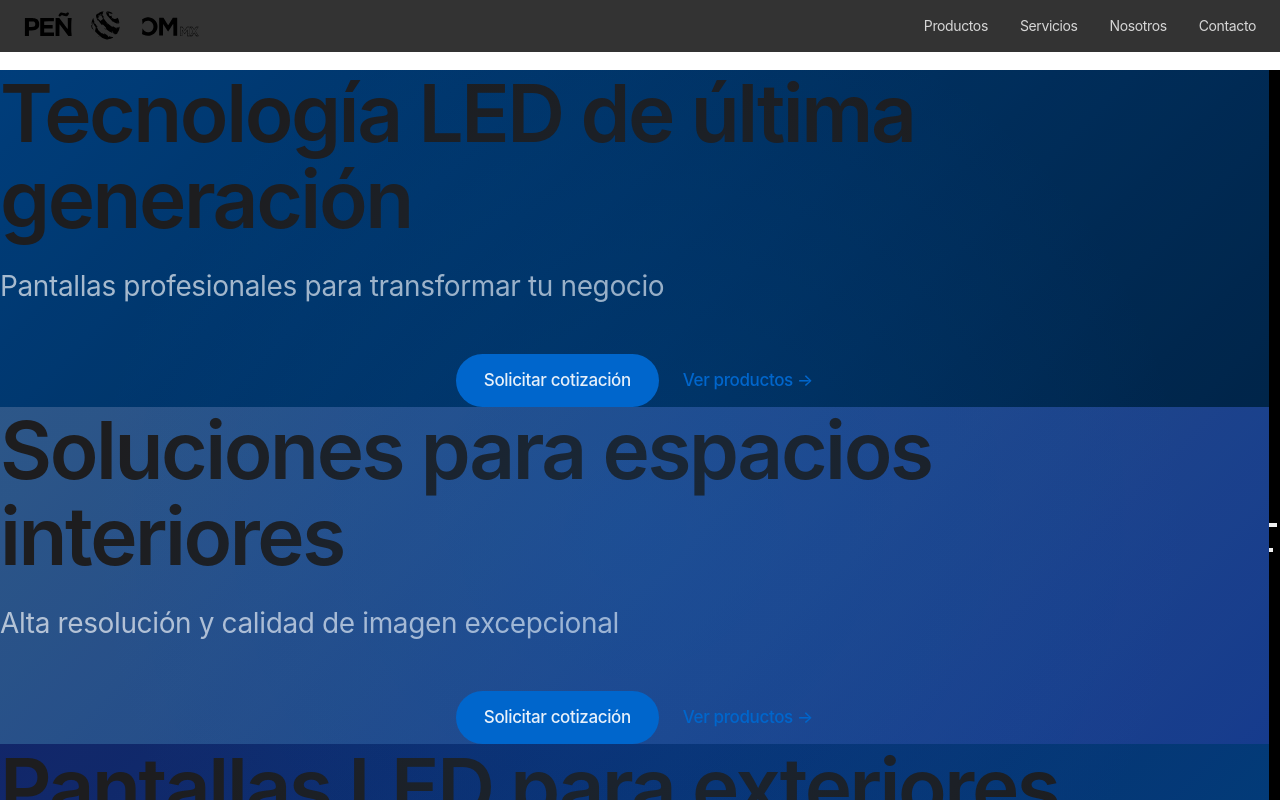
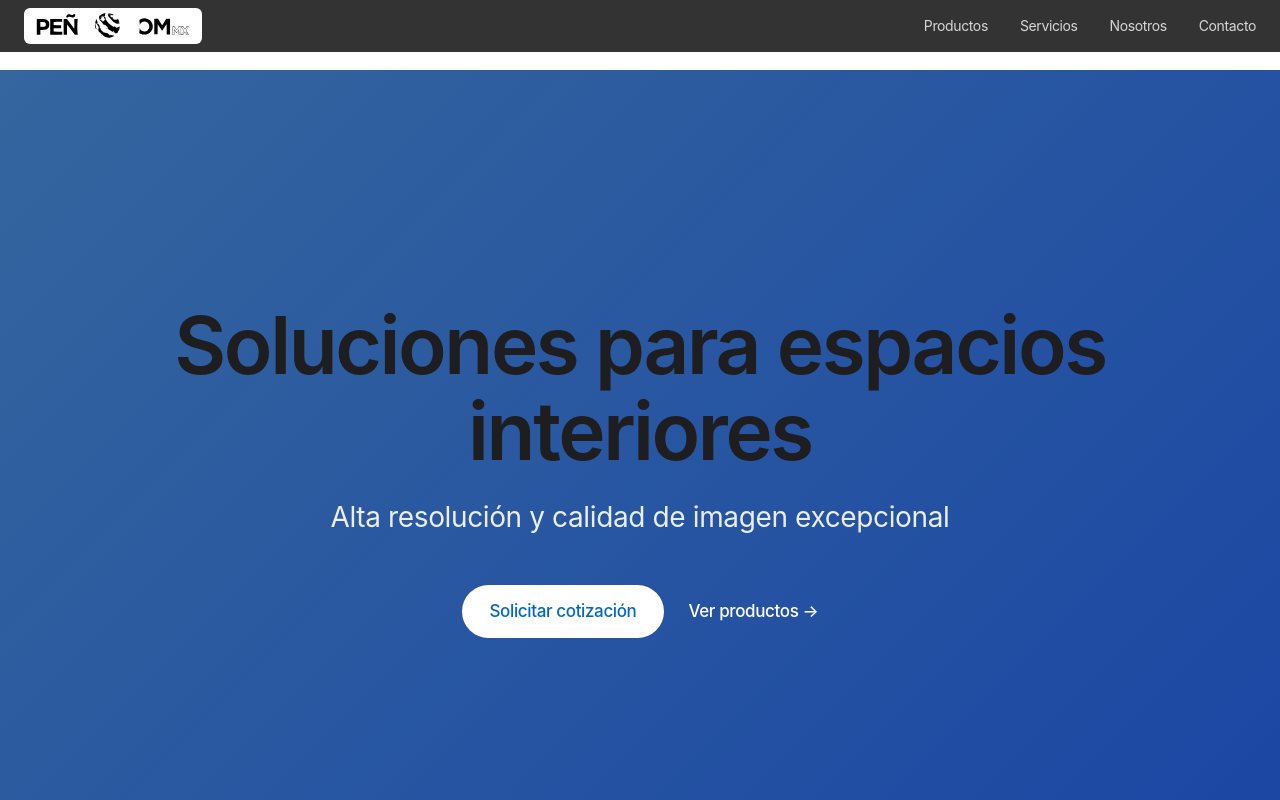
Before and after one commit to MLara8061/penacom, a Vue app in the folder frontend/: page / in a window 1280 px wide. Shown: the top 800 px of the page. Built offline with nearby package versions, Linux system fonts and the light colour scheme; no server answers.

Commit message:
fix: Logo con fondo blanco, eliminar espacio navbar-hero, arreglar slider fullscreen

```diff
--- a/frontend/src/assets/styles.css
+++ b/frontend/src/assets/styles.css
@@ -20,6 +20,8 @@ body {
   color: #1d1d1f;
   background: #fff;
   overflow-x: hidden;
+  margin: 0;
+  padding: 0;
 }
 
 /* Typography */
--- a/frontend/src/components/public/Header.vue
+++ b/frontend/src/components/public/Header.vue
@@ -85,10 +85,13 @@ onUnmounted(() => {
   display: flex;
   align-items: center;
   text-decoration: none;
+  background: #fff;
+  padding: 4px 12px;
+  border-radius: 6px;
 }
 
 .logo-img {
-  height: 32px;
+  height: 28px;
   width: auto;
 }
 
--- a/frontend/src/components/public/HeroSection.vue
+++ b/frontend/src/components/public/HeroSection.vue
@@ -1,22 +1,23 @@
 <template>
   <section id="inicio" class="hero">
     <div class="hero-slider">
+      <transition name="fade" mode="out-in">
         <div
-        v-for="(slide, index) in slides"
-        :key="index"
+          :key="currentSlide"
           class="slide"
-        :class="{ active: currentSlide === index }"
-        :style="{ backgroundImage: `linear-gradient(rgba(0, 0, 0, 0.4), rgba(0, 0, 0, 0.4)), ${slide.gradient}` }"
+          :style="{ background: slides[currentSlide].gradient }"
         >
+          <div class="slide-overlay"></div>
           <div class="slide-content">
-          <h1 class="hero-title">{{ slide.title }}</h1>
-          <p class="hero-subtitle">{{ slide.subtitle }}</p>
+            <h1 class="hero-title">{{ slides[currentSlide].title }}</h1>
+            <p class="hero-subtitle">{{ slides[currentSlide].subtitle }}</p>
             <div class="hero-cta">
               <a href="#contacto" class="btn-primary">Solicitar cotización</a>
               <a href="#productos" class="btn-link">Ver productos →</a>
             </div>
           </div>
         </div>
+      </transition>
     </div>
 
     <div class="slider-indicators">
@@ -62,7 +63,6 @@ const nextSlide = () => {
 
 const goToSlide = (index) => {
   currentSlide.value = index
-  // Reiniciar el intervalo al cambiar manualmente
   if (intervalId) {
     clearInterval(intervalId)
     intervalId = setInterval(nextSlide, 5000)
@@ -82,33 +82,61 @@ onUnmounted(() => {
 
 <style scoped>
 .hero {
-  min-height: 100vh;
+  width: 100%;
+  height: 100vh;
+  position: relative;
+  overflow: hidden;
+  margin: 0;
+  padding: 0;
+}
+
+.hero-slider {
+  width: 100%;
+  height: 100%;
+  position: relative;
+}
+
+.slide {
+  width: 100%;
+  height: 100%;
   display: flex;
   align-items: center;
   justify-content: center;
-  background: #000;
-  color: #fff;
-  position: relative;
-  overflow: hidden;
-}
-
-.hero::before {
-  content: '';
   position: absolute;
   top: 0;
   left: 0;
-  right: 0;
-  bottom: 0;
-  background: radial-gradient(circle at 50% 50%, rgba(0, 102, 204, 0.15) 0%, transparent 70%);
+}
+
+.slide-overlay {
+  position: absolute;
+  top: 0;
+  left: 0;
+  width: 100%;
+  height: 100%;
+  background: rgba(0, 0, 0, 0.3);
   z-index: 0;
 }
 
-.hero-content {
+.fade-enter-active,
+.fade-leave-active {
+  transition: opacity 0.8s ease;
+}
+
+.fade-enter-from {
+  opacity: 0;
+}
+
+.fade-leave-to {
+  opacity: 0;
+}
+
+.slide-content {
   position: relative;
   z-index: 1;
   text-align: center;
   max-width: 980px;
   padding: 0 24px;
+  color: #fff;
 }
 
 .hero-title {
@@ -122,7 +150,7 @@ onUnmounted(() => {
 .hero-subtitle {
   font-size: clamp(1.25rem, 2.5vw, 1.75rem);
   font-weight: 400;
-  color: rgba(255, 255, 255, 0.65);
+  color: rgba(255, 255, 255, 0.9);
   margin-bottom: 48px;
   line-height: 1.4;
 }
@@ -136,8 +164,8 @@ onUnmounted(() => {
 }
 
 .btn-primary {
-  background: #0066CC;
-  color: #fff;
+  background: #fff;
+  color: #0066CC;
   padding: 14px 28px;
   border-radius: 980px;
   font-size: 1.0625rem;
@@ -148,12 +176,12 @@ onUnmounted(() => {
 }
 
 .btn-primary:hover {
-  background: #0052a3;
+  background: rgba(255, 255, 255, 0.9);
   transform: scale(1.02);
 }
 
 .btn-link {
-  color: #0066CC;
+  color: #fff;
   font-size: 1.0625rem;
   font-weight: 500;
   text-decoration: none;
@@ -161,12 +189,43 @@ onUnmounted(() => {
 }
 
 .btn-link:hover {
-  color: #4A90E2;
+  color: rgba(255, 255, 255, 0.8);
+}
+
+.slider-indicators {
+  position: absolute;
+  bottom: 40px;
+  left: 50%;
+  transform: translateX(-50%);
+  display: flex;
+  gap: 12px;
+  z-index: 10;
+}
+
+.indicator {
+  width: 10px;
+  height: 10px;
+  border-radius: 50%;
+  background: rgba(255, 255, 255, 0.4);
+  border: none;
+  cursor: pointer;
+  transition: all 0.3s ease;
+  padding: 0;
+}
+
+.indicator:hover {
+  background: rgba(255, 255, 255, 0.6);
+}
+
+.indicator.active {
+  background: #fff;
+  width: 32px;
+  border-radius: 5px;
 }
 
 @media (max-width: 768px) {
   .hero {
-    min-height: 70vh;
+    height: 70vh;
   }
 
   .hero-title {
@@ -176,5 +235,9 @@ onUnmounted(() => {
   .hero-subtitle {
     font-size: 1.125rem;
   }
+
+  .slider-indicators {
+    bottom: 24px;
+  }
 }
 </style>
```
Lines whose indentation alone changed are shown as unchanged.
